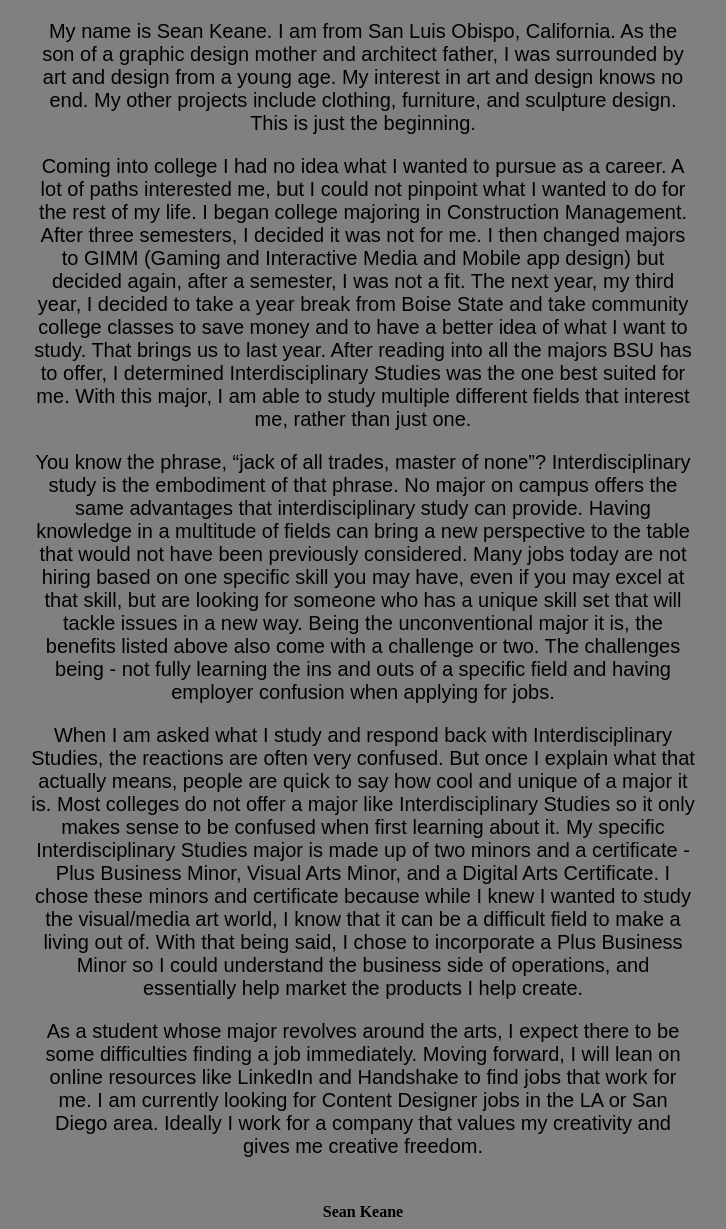
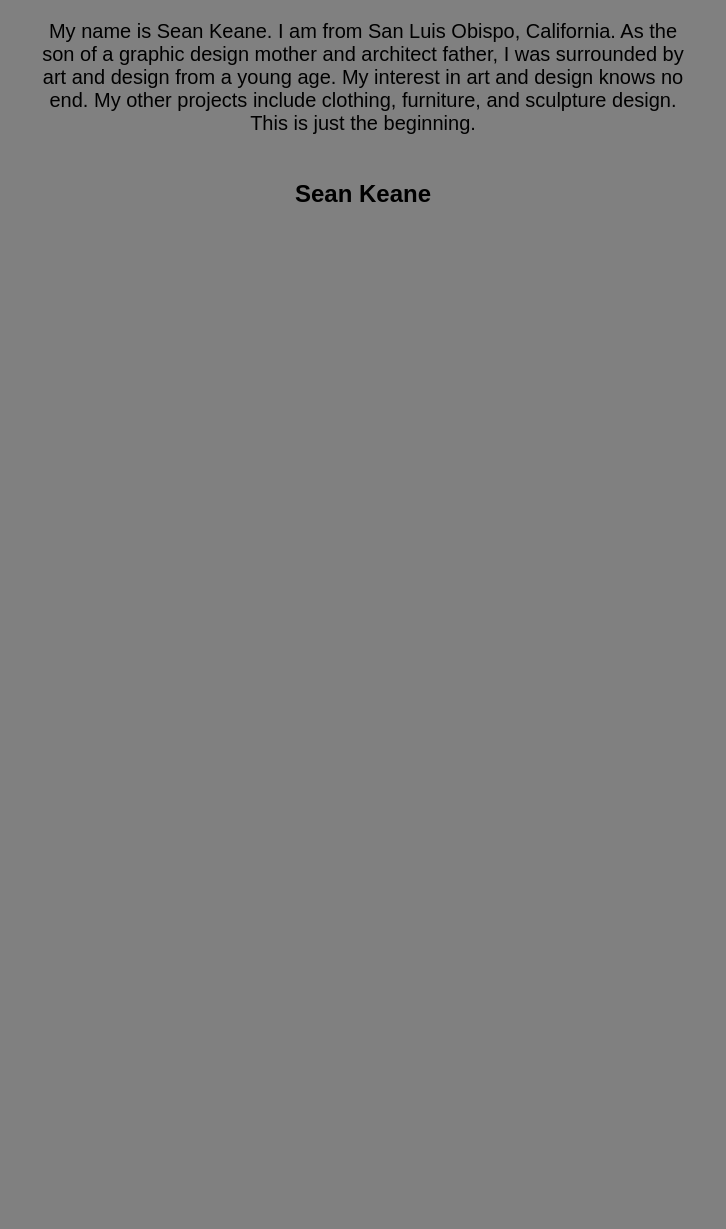
Before and after one commit to seangkeane/seangkeane.github.io, a plain HTML site: page index.html in a window 1280 px wide. Shown: the part 874-2103 px from the top of the page, without its empty margins (277-1003 px from the left). After the commit the page ends 1102 px from the top, so only its background shows below. Drawn offline with Linux system fonts and the light colour scheme.

Commit message:
Portfilio

```diff
--- a/index.html
+++ b/index.html
@@ -32,16 +32,6 @@
 
         <p>My name is Sean Keane. I am from San Luis Obispo, California. As the son of a graphic design mother and architect father, I was surrounded by art and design from a young age. My interest in art and design knows no end. My other projects include clothing, furniture, and sculpture design. This is just the beginning. </p>
 
-        <p>Coming into college I had no idea what I wanted to pursue as a career.  A lot of paths interested me, but I could not pinpoint what I wanted to do for the rest of my life.  I began college majoring in Construction Management.  After three semesters, I decided it was not for me.  I then changed majors to GIMM (Gaming and Interactive Media and Mobile app design) but decided again, after a semester, I was not a fit.  The next year, my third year, I decided to take a year break from Boise State and take community college classes to save money and to have a better idea of what I want to study.  That brings us to last year.  After reading into all the majors BSU has to offer, I determined Interdisciplinary Studies was the one best suited for me.  With this major, I am able to study multiple different fields that interest me, rather than just one. </p>
-
-        <p>You know the phrase, <q>jack of all trades, master of none</q>? Interdisciplinary study is the embodiment of that phrase. No major on campus offers the same advantages that interdisciplinary study can provide. Having knowledge in a multitude of fields can bring a new perspective to the table that would not have been previously considered. Many jobs today are not hiring based on one specific skill you may have, even if you may excel at that skill, but are looking for someone who has a unique skill set that will tackle issues in a new way.  Being the unconventional major it is, the benefits listed above also come with a challenge or two. The challenges being - not fully learning the ins and outs of a specific field and having employer confusion when applying for jobs.
-        </p>
-
-        <p>When I am asked what I study and respond back with Interdisciplinary Studies, the reactions are often very confused. But once I explain what that actually means, people are quick to say how cool and unique of a major it is. Most colleges do not offer a major like Interdisciplinary Studies so it only makes sense to be confused when first learning about it. My specific Interdisciplinary Studies major is made up of two minors and a certificate - Plus Business Minor, Visual Arts Minor, and a Digital Arts Certificate. I chose these minors and certificate because while I knew I wanted to study the visual/media art world, I know that it can be a difficult field to make a living out of. With that being said, I chose to incorporate a Plus Business Minor so I could understand the business side of operations, and essentially help market the products I help create.
-        </p>
-
-        <p>As a student whose major revolves around the arts, I expect there to be some difficulties finding a job immediately.  Moving forward, I will lean on online resources like LinkedIn and Handshake to find jobs that work for me. I am currently looking for Content Designer jobs in the LA or San Diego area. Ideally I work for a company that values my creativity and gives me creative freedom.</p>
-    </div>
 
 <footer class="footer"><b>Sean Keane</b></footer>
 
```
Also changed, not shown: 2 other files.
